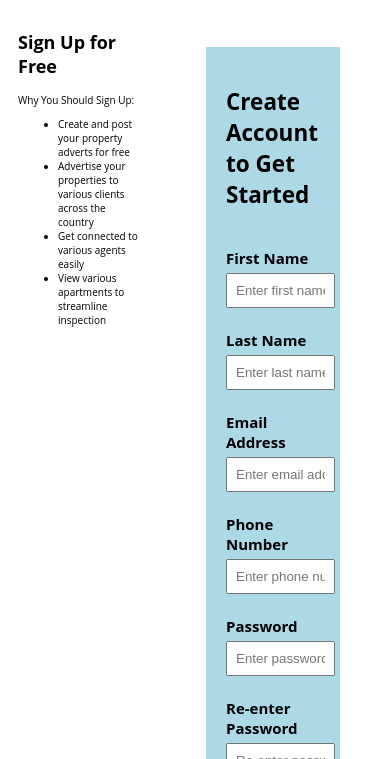
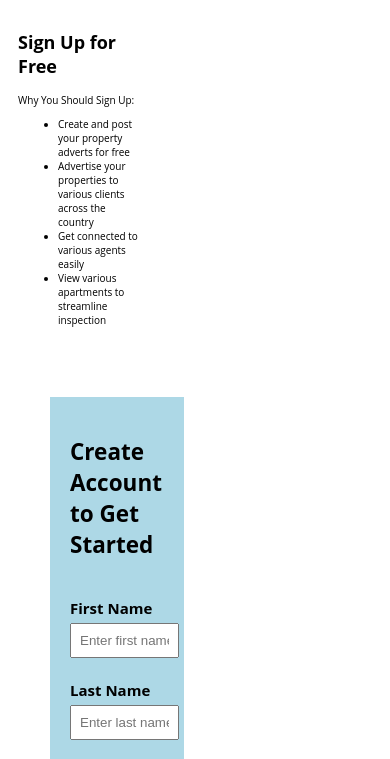
Before and after one commit to FatimatOlanrewaju/PropertyProLite, a plain HTML site: page UI/signup.html in a window 390 px wide. Shown: the part 79-838 px from the top of the page. Drawn offline with Linux system fonts and the light colour scheme; a web font is replaced by a local one.

Commit message:
ui: css media query added

```diff
--- a/UI/styles/signup.css
+++ b/UI/styles/signup.css
@@ -146,4 +146,10 @@ button:hover {
     .reason p, ul {
         font-size: 10px;
     }
+
+    .left, .right {
+        float: none;
+    }
+
+
 }
```
